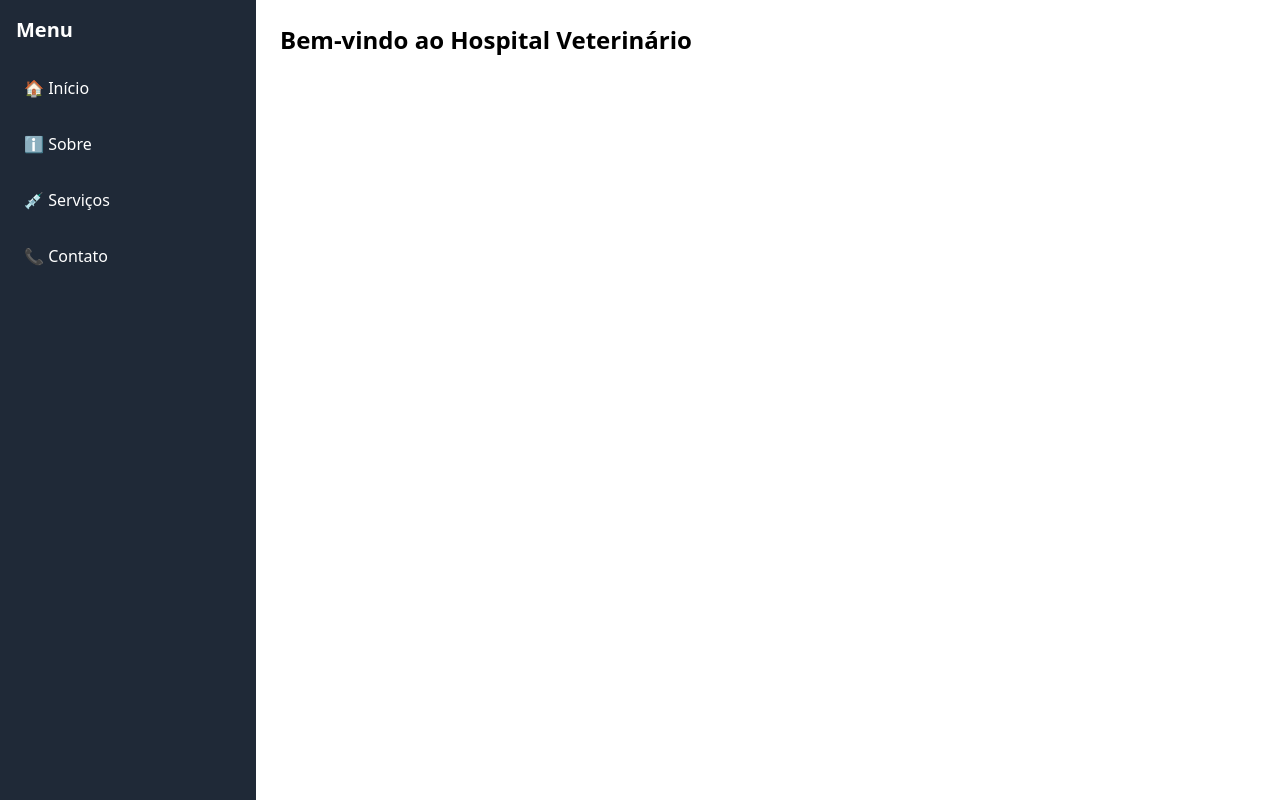
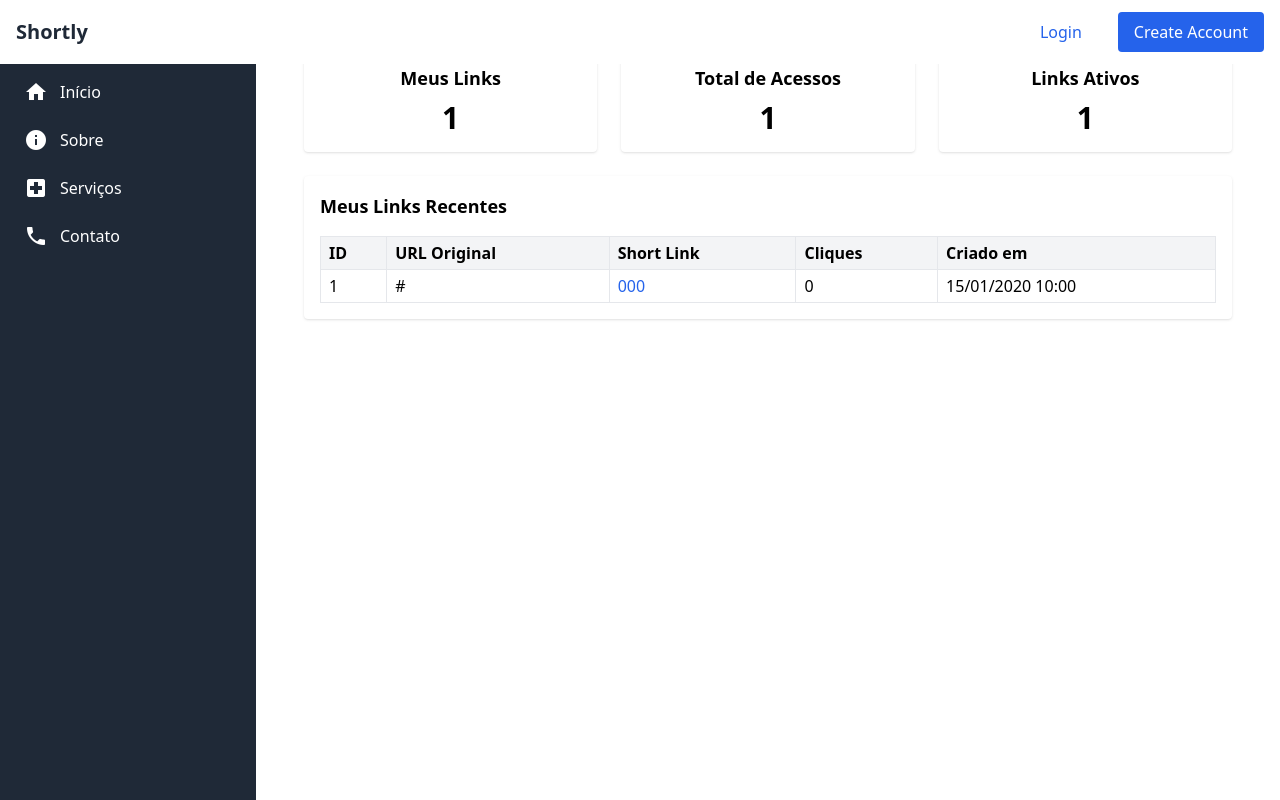
Before and after one commit to JonathasSC/shortly, a Django app: template src/apps/dashboard/templates/dashboard/home.html in a window 1280 px wide. Run offline with Django 3.2, Linux system fonts and the light colour scheme; the template is opened without the code that fills it: most values are stand-ins (such as "Sample title", 1, 10 or a date in 2020); some libraries are stand-ins or nearby versions.

Commit message:
style: update aside and add dashboard.html

```diff
--- a/src/apps/account/templates/account/login.html
+++ b/src/apps/account/templates/account/login.html
@@ -25,8 +25,8 @@
         </p>
 
         <div class="mb-4">
-            {{ form.identifier.label_tag }}
-            {{ form.identifier|add_class:"w-full px-3 py-2 border rounded" }}
+            {{ form.username.label_tag }}
+            {{ form.username|add_class:"w-full px-3 py-2 border rounded" }}
         </div>
 
         <div class="mb-4">
--- a/src/apps/dashboard/templates/dashboard/home.html
+++ b/src/apps/dashboard/templates/dashboard/home.html
@@ -1,11 +1,60 @@
 {% extends 'shared/base_aside.html' %}
-{% load widget_tweaks %}
 {% load static %}
-{% load i18n %}
-
-{% block header %}{% endblock %}
-{% block footer %}{% endblock %}
 
 {% block content %}
-<h1 class="text-2xl font-bold mb-4">Bem-vindo ao Hospital Veterinário</h1>
+<div class="p-6 space-y-6">
+
+    <!-- Cards de métricas -->
+    <div class="grid grid-cols-1 md:grid-cols-2 lg:grid-cols-3 gap-6">
+        <div class="bg-white shadow rounded p-4 text-center">
+            <h2 class="text-lg font-bold mb-2">Meus Links</h2>
+            <p class="text-3xl font-extrabold">{{ total_links }}</p>
+        </div>
+        <div class="bg-white shadow rounded p-4 text-center">
+            <h2 class="text-lg font-bold mb-2">Total de Acessos</h2>
+            <p class="text-3xl font-extrabold">{{ total_accesses }}</p>
+        </div>
+        <div class="bg-white shadow rounded p-4 text-center">
+            <h2 class="text-lg font-bold mb-2">Links Ativos</h2>
+            <p class="text-3xl font-extrabold">{{ user_links|length }}</p>
+        </div>
+    </div>
+
+    <!-- Tabela de links -->
+    <div class="bg-white shadow rounded p-4">
+        <h2 class="text-lg font-bold mb-4">Meus Links Recentes</h2>
+        <div class="overflow-x-auto">
+            <table class="min-w-full table-auto border-collapse">
+                <thead>
+                    <tr class="bg-gray-100">
+                        <th class="border px-2 py-1 text-left">ID</th>
+                        <th class="border px-2 py-1 text-left">URL Original</th>
+                        <th class="border px-2 py-1 text-left">Short Link</th>
+                        <th class="border px-2 py-1 text-left">Cliques</th>
+                        <th class="border px-2 py-1 text-left">Criado em</th>
+                    </tr>
+                </thead>
+                <tbody>
+                    {% for link in recent_links %}
+                    <tr class="hover:bg-gray-50">
+                        <td class="border px-2 py-1">{{ link.id }}</td>
+                        <td class="border px-2 py-1 truncate max-w-xs">{{ link.original_url }}</td>
+                        <td class="border px-2 py-1 text-blue-600">
+                            <a href="{{ link.get_short_url }}" target="_blank">{{ link.short_code }}</a>
+                        </td>
+                        <td class="border px-2 py-1">{{ link.clicks|default:0 }}</td>
+                        <td class="border px-2 py-1">{{ link.created_at|date:"d/m/Y H:i" }}</td>
+                    </tr>
+                    {% empty %}
+                    <tr>
+                        <td colspan="5" class="border px-2 py-1 text-center text-gray-500">
+                            Nenhum link registrado
+                        </td>
+                    </tr>
+                    {% endfor %}
+                </tbody>
+            </table>
+        </div>
+    </div>
+</div>
 {% endblock %}
--- a/src/core/settings.py
+++ b/src/core/settings.py
@@ -9,7 +9,7 @@ BASE_DIR = Path(__file__).resolve().parent.parent
 env_file = os.environ.get('DJANGO_ENV_FILE')
 
 if not env_file:
-    loadenv(dotenv_path=BASE_DIR / 'dev.env')
+    loadenv(dotenv_path=BASE_DIR / '.env.dev')
 loadenv(dotenv_path=env_file)
 
 SECRET_KEY = os.environ.get('DJANGO_SECRET_KEY', '')
--- a/src/templates/shared/aside.html
+++ b/src/templates/shared/aside.html
@@ -1,9 +1,24 @@
-<aside class="w-64 bg-gray-800 text-white flex flex-col p-4">
-    <h2 class="text-xl font-bold mb-6">Menu</h2>
-    <nav class="flex flex-col gap-4">
-        <a href="#" class="hover:bg-gray-700 p-2 rounded">🏠 Início</a>
-        <a href="#" class="hover:bg-gray-700 p-2 rounded">ℹ️ Sobre</a>
-        <a href="#" class="hover:bg-gray-700 p-2 rounded">💉 Serviços</a>
-        <a href="#" class="hover:bg-gray-700 p-2 rounded">📞 Contato</a>
+<!-- Importar Google Material Icons -->
+<link href="https://fonts.googleapis.com/icon?family=Material+Icons" rel="stylesheet">
+
+<aside class="w-64 bg-gray-800 text-white flex flex-col p-4 min-h-screen">
+    <h2 class="text-2xl font-bold mb-6">Menu</h2>
+    <nav class="flex flex-col gap-2">
+        <a href="#" class="flex items-center gap-3 hover:bg-gray-700 p-2 rounded transition-colors">
+            <span class="material-icons">home</span>
+            <span>Início</span>
+        </a>
+        <a href="#" class="flex items-center gap-3 hover:bg-gray-700 p-2 rounded transition-colors">
+            <span class="material-icons">info</span>
+            <span>Sobre</span>
+        </a>
+        <a href="#" class="flex items-center gap-3 hover:bg-gray-700 p-2 rounded transition-colors">
+            <span class="material-icons">local_hospital</span>
+            <span>Serviços</span>
+        </a>
+        <a href="#" class="flex items-center gap-3 hover:bg-gray-700 p-2 rounded transition-colors">
+            <span class="material-icons">phone</span>
+            <span>Contato</span>
+        </a>
     </nav>
 </aside>
--- a/src/templates/shared/base.html
+++ b/src/templates/shared/base.html
@@ -27,7 +27,7 @@
             {% include 'shared/header.html' %}
         {% endblock %}
 
-        <main class="w-full">
+        <main class="w-full flex items-center justify-center">
         {% block content %}
         {% endblock %}
         </main>
```
Also changed, not shown: src/apps/dashboard/views.py (+23 -2 lines), src/apps/dashboard/templates/dashboard/user_dashboard.html (added), src/locale/pt_BR/LC_MESSAGES/django.po, 3 other files.
